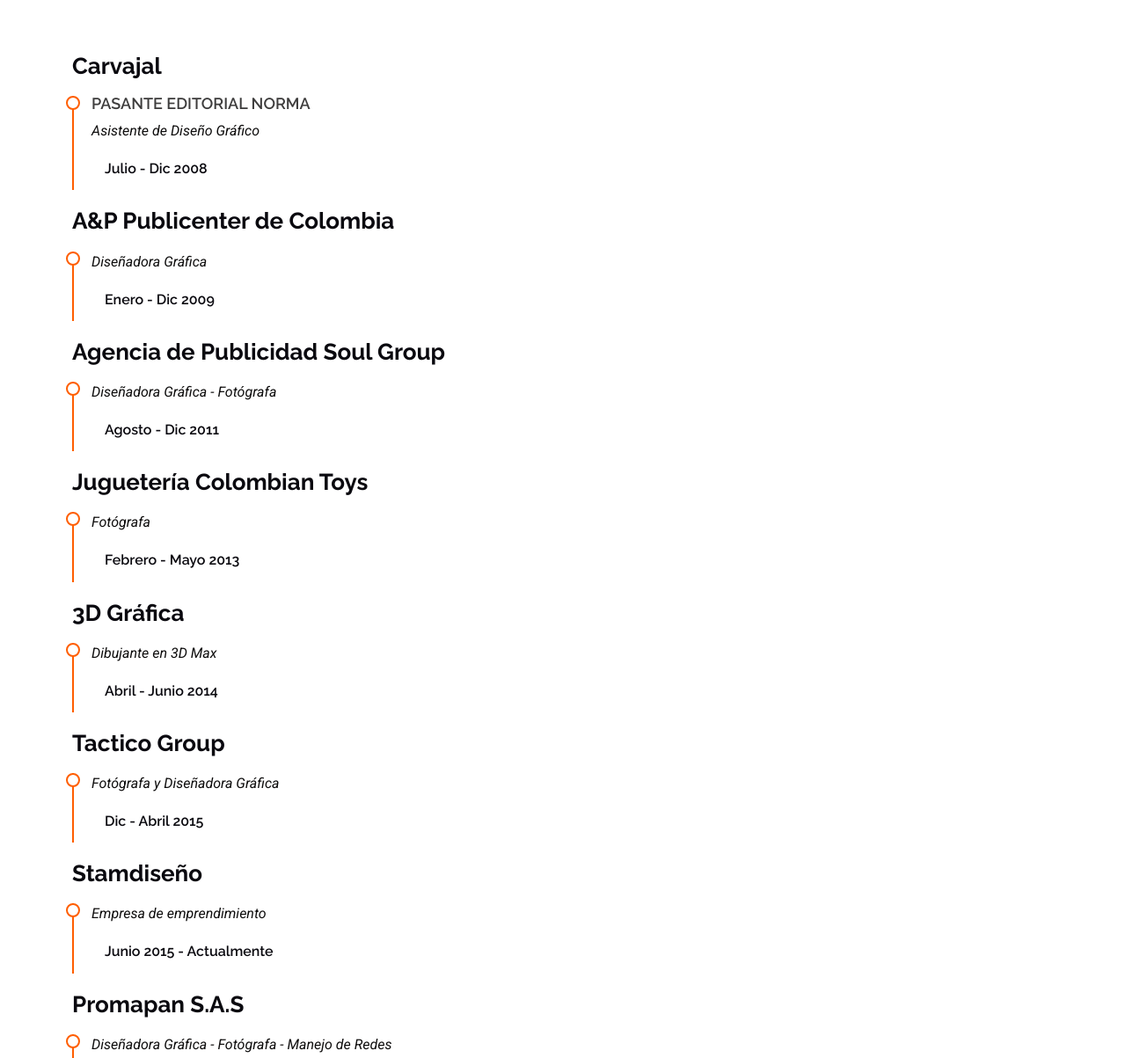
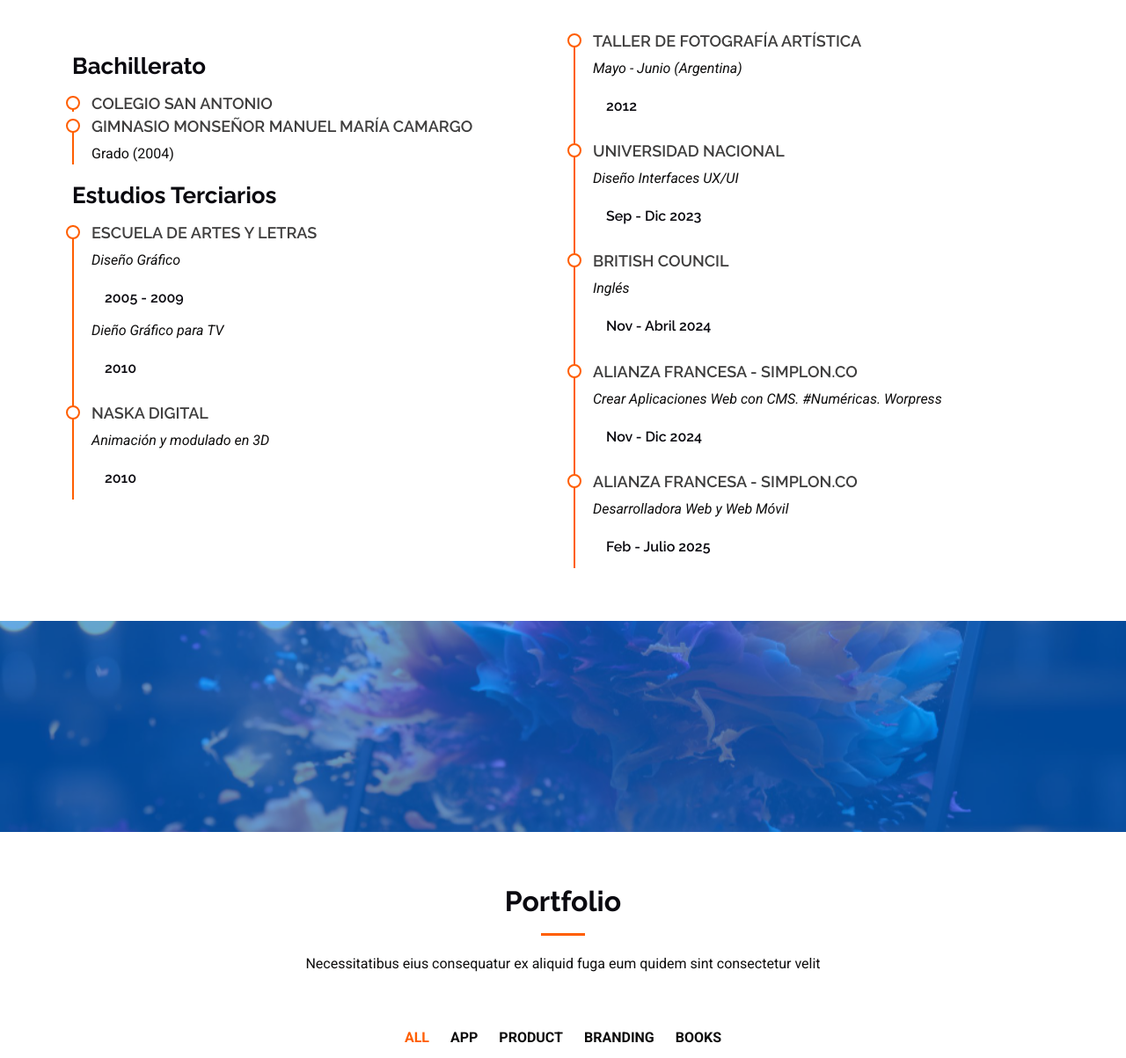
Before and after one commit to LuForero/primerbootstrap, a plain HTML site: page index.html in a window 1280 px wide. Shown: the part 2660-3863 px from the top of the page at 88% size. Drawn offline with Linux system fonts and the light colour scheme.

Commit message:
actualizacion experiencia laboral

```diff
--- a/index.html
+++ b/index.html
@@ -259,97 +259,85 @@
 
     </section><!-- /Educacion Section -->
 
-    <!-- Experiencia Laboral Section -->
-    <section id="resume" class="resume section">
-
       <!-- Section laboral -->
       <div class="container section-title" data-aos="fade-up">
         <h2>Experiencia Laboral</h2>
       </div><!-- End Section Title -->
 
+    <!-- Experiencia Laboral Section -->
+    <section id="resume" class="resume section">
+
       <div class="container">
 
         <div class="row">
 
-          <div class="col" data-aos="fade-up" data-aos-delay="100">
-            <h3 class="resume-title">Carvajal</h3>
+          <div class="col-lg-6" data-aos="fade-up" data-aos-delay="100">
+            <h3 class="resume-title">Bachillerato</h3>
 
             <div class="resume-item pb-0">
-              <h4>Pasante Editorial Norma</h4>
-              <p><em>Asistente de Diseño Gráfico</em></p>
-              <h5>Julio - Dic 2008</h5>
+              <h4>Colegio San Antonio</h4>
             </div><!-- Edn Resume Item -->
 
-          <div class="col" data-aos="fade-up" data-aos-delay="100">
-            <h3 class="resume-title">A&P Publicenter de Colombia</h3>
-
             <div class="resume-item pb-0">
-              <p><em>Diseñadora Gráfica</em></p>
-              <h5>Enero - Dic 2009</h5>
+              <h4>Gimnasio Monseñor Manuel María Camargo</h4>
+              <p>Grado (2004)</p>
             </div><!-- Edn Resume Item -->
 
-          <div class="col" data-aos="fade-up" data-aos-delay="100">
-            <h3 class="resume-title">Agencia de Publicidad Soul Group</h3>
-
-            <div class="resume-item pb-0">
-              <p><em>Diseñadora Gráfica - Fotógrafa</em></p>
-              <h5>Agosto - Dic 2011</h5>
+            <h3 class="resume-title">Estudios Terciarios</h3>
+            <div class="resume-item">
+              <h4>Escuela de Artes y Letras</h4>
+              <p><em>Diseño Gráfico</em></p>
+              <h5>2005 - 2009</h5>
+              <p><em>Dieño Gráfico para TV</em></p>
+              <h5>2010</h5>
             </div><!-- Edn Resume Item -->
 
-          <div class="col" data-aos="fade-up" data-aos-delay="100">
-            <h3 class="resume-title">Juguetería Colombian Toys</h3>
-
-            <div class="resume-item pb-0">
-              <p><em>Fotógrafa</em></p>
-              <h5>Febrero - Mayo 2013</h5>
+            <div class="resume-item">
+              <h4>Naska Digital</h4>
+              <p><em>Animación y modulado en 3D</em></p>
+              <h5>2010</h5>
             </div><!-- Edn Resume Item -->
 
-          <div class="col" data-aos="fade-up" data-aos-delay="100">
-            <h3 class="resume-title">3D Gráfica</h3>
+          </div>
 
-            <div class="resume-item pb-0">
-              <p><em>Dibujante en 3D Max</em></p>
-              <h5>Abril - Junio 2014</h5>
+          <div class="col-lg-6" data-aos="fade-up" data-aos-delay="200">
+            <div class="resume-item">
+              <h4>Taller de Fotografía Artística</h4>
+              <p><em>Mayo - Junio (Argentina)</em></p>
+              <h5>2012</h5>
             </div><!-- Edn Resume Item -->
 
-          <div class="col" data-aos="fade-up" data-aos-delay="100">
-            <h3 class="resume-title">Tactico Group</h3>
-
-            <div class="resume-item pb-0">
-              <p><em>Fotógrafa y Diseñadora Gráfica</em></p>
-              <h5>Dic - Abril 2015</h5>
+            <div class="resume-item">
+              <h4>Universidad Nacional</h4>
+              <p><em>Diseño Interfaces UX/UI</em></p>
+              <h5>Sep - Dic 2023</h5>
             </div><!-- Edn Resume Item -->
 
-          <div class="col" data-aos="fade-up" data-aos-delay="100">
-            <h3 class="resume-title">Stamdiseño</h3>
-
-            <div class="resume-item pb-0">
-              <p><em>Empresa de emprendimiento</em></p>
-              <h5>Junio 2015 - Actualmente</h5>
+            <div class="resume-item">
+              <h4>British Council</h4>
+              <p><em>Inglés</em></p>
+              <h5>Nov - Abril 2024</h5>
             </div><!-- Edn Resume Item -->
 
-          <div class="col" data-aos="fade-up" data-aos-delay="100">
-            <h3 class="resume-title">Promapan S.A.S</h3>
+            <div class="resume-item">
+              <h4>Alianza Francesa - Simplon.co</h4>
+              <p><em>Crear Aplicaciones Web con CMS. #Numéricas. Worpress</em></p>
+              <h5>Nov - Dic 2024</h5>
+            </div><!-- Edn Resume Item -->
 
-              <div class="resume-item pb-0">
-                <p><em>Diseñadora Gráfica - Fotógrafa - Manejo de Redes</em></p>
-                <h5>Febrero 2023 - Febrero 2024</h5>
-              </div><!-- Edn Resume Item -->
+            <div class="resume-item">
+              <h4>Alianza Francesa - Simplon.co</h4>
+              <p><em>Desarrolladora Web y Web Móvil</em></p>
+              <h5>Feb - Julio 2025</h5>
+            </div><!-- Edn Resume Item -->
 
-          <div class="col" data-aos="fade-up" data-aos-delay="100">
-            <h3 class="resume-title">Led Gold S.A.S</h3>
+          </div>
 
-              <div class="resume-item pb-0">
-                <p><em>Diseñadora Gráfica - Fotógrafa - Manejo de redes</em></p>
-                <h5>Dic 2021 - Enero 2025</h5>
-              </div><!-- Edn Resume Item -->
-
-            </div>
+        </div>
 
       </div>
 
-    </section><!-- /Resume Section -->
-
+    </section><!-- /Educacion Section -->
 
     <!-- Stats Section -->
     <section id="stats" class="stats section accent-background">
```
